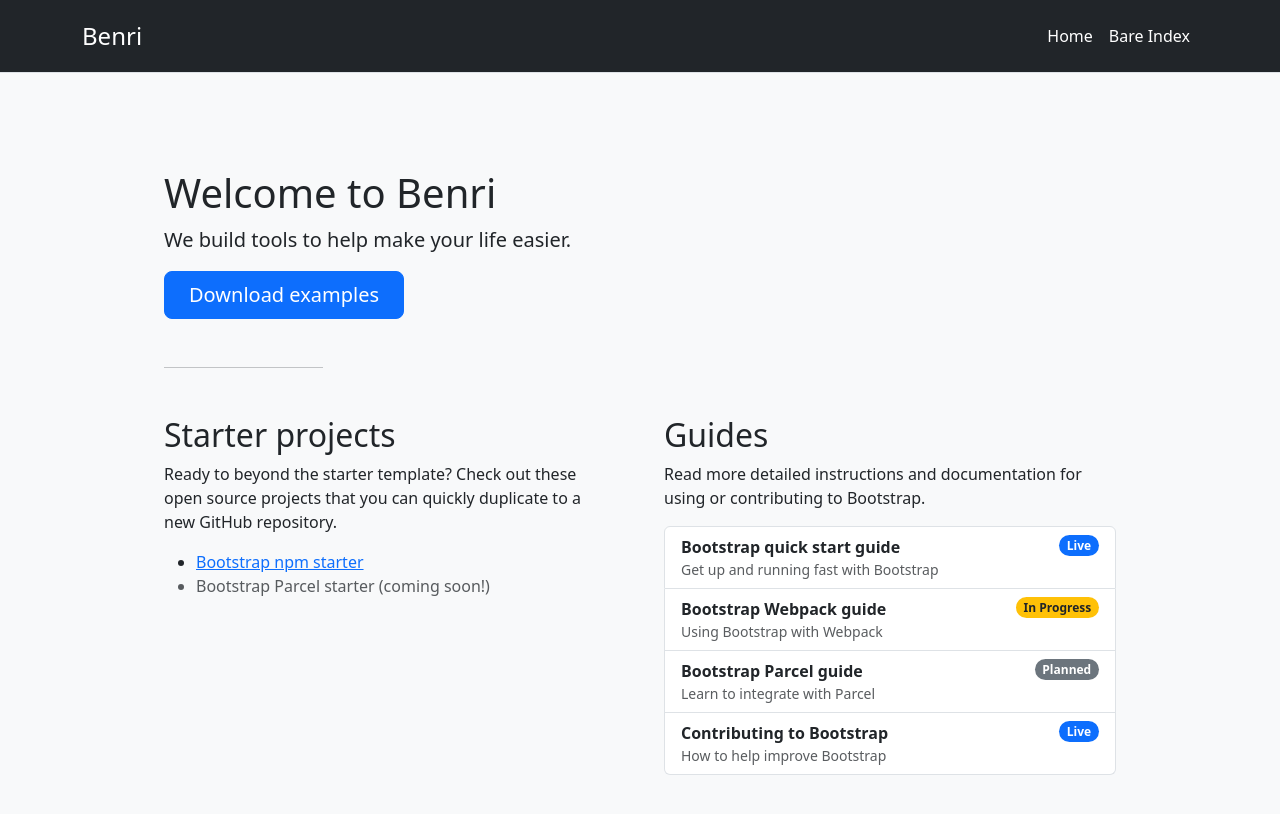
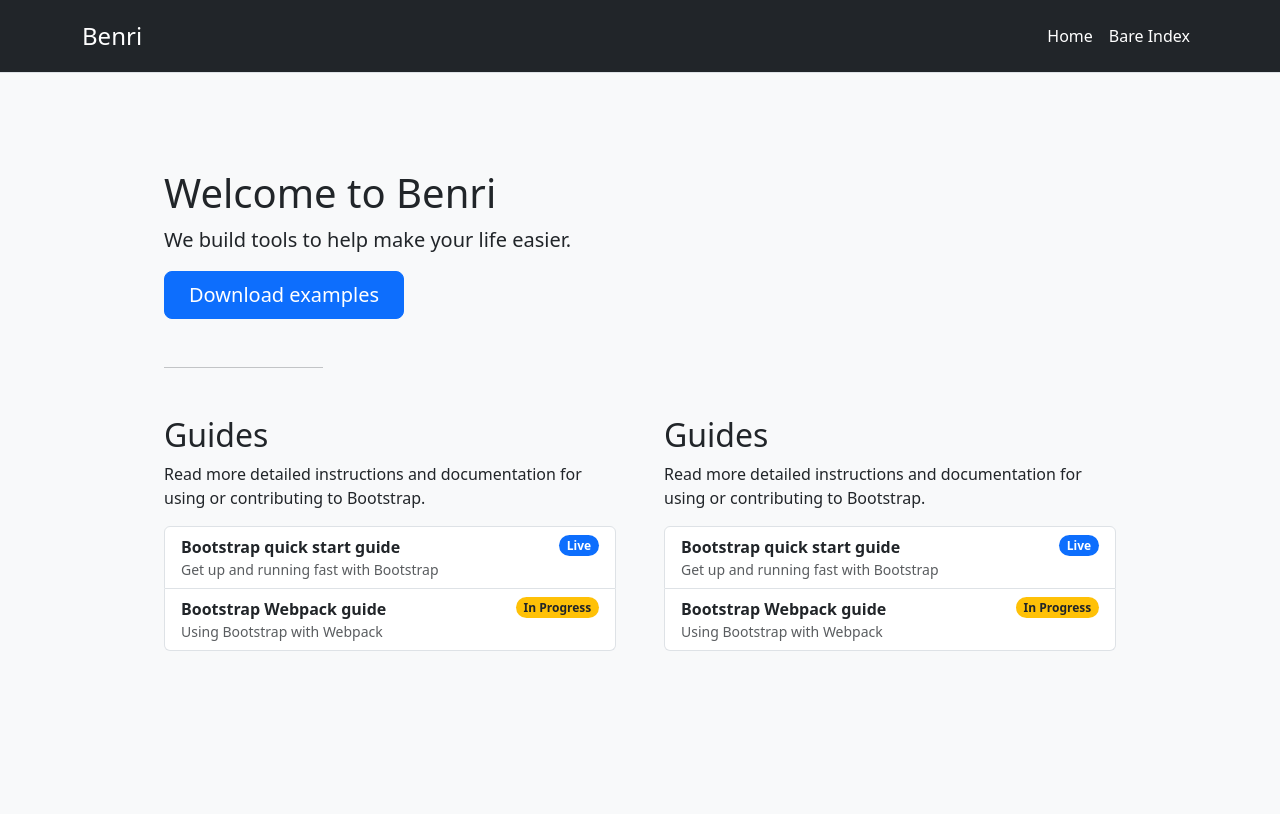
Before and after one commit to RixGpt/benri, a Jekyll site: the page built from index.md, in a window 1280 px wide. Shown: the top 814 px of the page. Built offline with Jekyll 4.4.1, drawn with Linux system fonts in a browser that asks for light colours.

Commit message:
Update index.md

```diff
--- a/index.md
+++ b/index.md
@@ -15,12 +15,24 @@
     <hr class="col-3 col-md-2 mb-5">
     <div class="row g-5">
       <div class="col-md-6">
-        <h2>Starter projects</h2>
-        <p>Ready to beyond the starter template? Check out these open source projects that you can quickly duplicate to a new GitHub repository.</p>
-        <ul class="icon-list">
-          <li><a href="https://github.com/twbs/bootstrap-npm-starter" rel="noopener" target="_blank">Bootstrap npm starter</a></li>
-          <li class="text-muted">Bootstrap Parcel starter (coming soon!)</li>
-        </ul>
+        <h2>Guides</h2>
+        <p>Read more detailed instructions and documentation for using or contributing to Bootstrap.</p>
+        <div class="list-group">
+          <a href="/docs/5.0/getting-started/introduction/" class="list-group-item list-group-item-action d-flex justify-content-between align-items-start">
+            <div>
+              <div class="fw-bold">Bootstrap quick start guide</div>
+              <small class="d-block text-muted">Get up and running fast with Bootstrap</small>
+            </div>
+            <span class="badge bg-primary rounded-pill">Live</span>
+          </a>
+          <a href="/docs/5.0/getting-started/webpack/" class="list-group-item list-group-item-action d-flex justify-content-between align-items-start">
+            <div>
+              <div class="fw-bold">Bootstrap Webpack guide</div>
+              <small class="d-block text-muted">Using Bootstrap with Webpack</small>
+            </div>
+            <span class="badge bg-warning text-dark rounded-pill">In Progress</span>
+          </a>
+        </div>
       </div>
       <div class="col-md-6">
         <h2>Guides</h2>
@@ -40,20 +52,6 @@
             </div>
             <span class="badge bg-warning text-dark rounded-pill">In Progress</span>
           </a>
-          <a href="/docs/5.0/getting-started/parcel/" class="list-group-item list-group-item-action d-flex justify-content-between align-items-start">
-            <div>
-              <div class="fw-bold">Bootstrap Parcel guide</div>
-              <small class="d-block text-muted">Learn to integrate with Parcel</small>
-            </div>
-            <span class="badge bg-secondary rounded-pill">Planned</span>
-          </a>
-          <a href="/docs/5.0/getting-started/build-tools/" class="list-group-item list-group-item-action d-flex justify-content-between align-items-start">
-            <div>
-              <div class="fw-bold">Contributing to Bootstrap</div>
-              <small class="d-block text-muted">How to help improve Bootstrap</small>
-            </div>
-            <span class="badge bg-primary rounded-pill">Live</span>
-          </a>
         </div>
       </div>
     </div>
```
